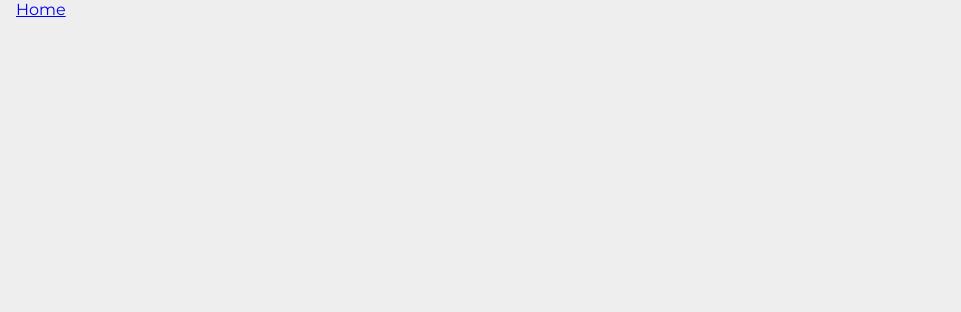
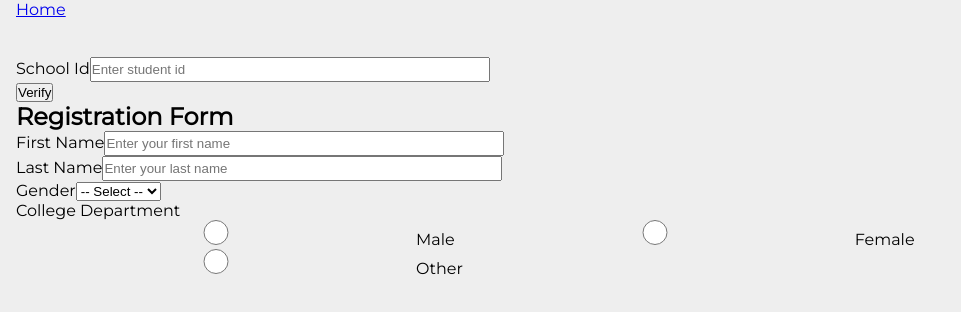
Before and after one commit to rachensan/INsys-rachensan, a React (Vite) app in the folder frontend/: page /register in a window 1280 px wide. Before the commit this address had no page. Shown: the top 312 px of the page, without its empty margins (0-961 px from the left). Built offline with nearby package versions, Linux system fonts and the light colour scheme; a web font is replaced by a local one.

Commit message:
Add: Frontend Register Student

```diff
--- /dev/null
+++ b/frontend/public/inputField.css
@@ -0,0 +1,5 @@
+
+
+.input-field {
+  background-color: bisque;
+}
--- /dev/null
+++ b/frontend/src/App.jsx
@@ -0,0 +1,27 @@
+import {BrowserRouter, Routes, Route, useNavigate, Link} from 'react-router-dom'
+
+import RegisterStudent from './pages/RegisterStudent.jsx'
+
+
+import Home from './teacherS/Home';
+import HandleExam from './teacherS/HandleExam';
+import SelectedSection from './teacherS/handleExam/2-Section';
+
+import AllQuestions from './teacherS/handleExam/3-AllQuesType';
+import Identification from './teacherS/handleExam/3-Identification';
+
+function App() {
+  return(
+    <BrowserRouter>
+    <Link to='/'> Home </Link> <br/><br/><br/>
+      <Routes>
+        <Route path='/' element={<Home />} />
+        <Route path='/create-exam' element={<HandleExam />} />
+        <Route path='/handle-exam/:id' element={<HandleExam />} />
+        <Route path='/register' element={<RegisterStudent />} />
+      </Routes>
+    </BrowserRouter>
+  )
+}
+
+export default App;
--- /dev/null
+++ b/frontend/src/components/InputFields.jsx
@@ -0,0 +1,20 @@
+import React from "react";
+
+function InputField ({ label, type="text", name, value, onChange, placeholder }) {
+  return (
+    <>
+    <div>
+      <label>{label}</label>
+      <input className="input-field"
+        type={type}
+        name={name}
+        value={value}
+        onChange={onChange}
+        placeholder={placeholder}
+      />
+    </div>
+    </>
+  );
+}
+
+export default InputField;
--- /dev/null
+++ b/frontend/src/components/RadioButton.jsx
@@ -0,0 +1,23 @@
+import React from "react";
+
+function RadioButton({ label, name, value, onChange, options }) {
+  return (
+    <div>
+      <p>{label}</p>
+      {options.map((option, index) => (
+        <label key={index}>
+          <input
+            type="radio"
+            name={name}
+            value={option.value}
+            checked={value === option.value}
+            onChange={onChange}
+          />
+          {option.label}
+        </label>
+      ))}
+    </div>
+  );
+}
+
+export default RadioButton;
--- /dev/null
+++ b/frontend/src/components/SelectFields.jsx
@@ -0,0 +1,18 @@
+function SelectField({ label, name, value, onChange, options }) {
+  return (
+    <div>
+      <label htmlFor={name}>{label}</label>
+      <select id={name} name={name} value={value} onChange={onChange}>
+        <option value="">-- Select --</option>
+        {options.map((option, index) => (
+          <option key={index} value={option.value}>
+            {option.label}
+          </option>
+        ))}
+      </select>
+    </div>
+  );
+}
+
+
+export default SelectField;
--- a/frontend/src/index.jsx
+++ b/frontend/src/index.jsx
@@ -9,7 +9,7 @@
 // // ReactDOM.render(<BrowserRouter><App /></BrowserRouter>, document.getElementById('root'))
 // //createRoot(document.getElementById('root')).render(<App />);
 
-import App from './teacherS/App.jsx'
+import App from './App.jsx'
 import { createRoot } from 'react-dom/client'
 
 const container = document.getElementById('root');
--- /dev/null
+++ b/frontend/src/pages/RegisterStudent.jsx
@@ -0,0 +1,85 @@
+import { useEffect, useState } from "react";
+import InputField from "../components/InputFields.jsx"
+import RadioButton from "../components/RadioButton.jsx";
+import SelectField from "../components/SelectFields.jsx";
+
+function RegisterStudent() {
+  const [formRegister, setFormRegister] = useState({
+    username: "",
+    password: "",
+    firstName: "",
+    lastName: "",
+    userGender: "",
+    college: ""
+  });
+
+  const handleSubmit = (e) => { //i just grabbed this from my old shyt
+    e.preventDefault();
+
+    console.log(formRegister);
+  }
+
+  const handleChange = (e) => {
+    const { name, value } = e.target;
+    setFormRegister((prev) => ({
+      ...prev,
+      [name]: value,
+    }));
+  };
+
+  return (
+    <>
+    <InputField
+        label="School Id"
+        name="username"
+        value={formRegister.username}
+        onChange={handleChange}
+        placeholder="Enter student id"
+    />
+    <button>Verify</button>
+    <form onSubmit={handleSubmit}>
+      <h2> Registration Form </h2>
+      <InputField
+        label="First Name"
+        name="firstName"
+        value={formRegister.firstName}
+        onChange={handleChange}
+        placeholder="Enter your first name"
+      />
+      <InputField
+        label="Last Name"
+        name="lastName"
+        value={formRegister.lastName}
+        onChange={handleChange}
+        placeholder="Enter your last name"
+      />
+      <SelectField
+        label="Gender"
+        name="userGender"
+        value={formRegister.userGender}
+        onChange={handleChange}
+        options={[
+          { label: "CCS", value: "CCS" },
+          { label: "CEA", value: "CEA" },
+          { label: "CBA", value: "CBA" },
+          { label: "CHM", value: "CHM" },
+          { label: "GA", value: "GA" }
+        ]}
+      />
+      <RadioButton
+        label="College Department"
+        name="college"
+        value={formRegister.college}
+        onChange={handleChange}
+        options={[
+          { label: "Male", value: "male" },
+          { label: "Female", value: "female" },
+          { label: "Other", value: "other" }
+        ]}
+      />
+    </form>
+
+    </>
+  );
+}
+export default RegisterStudent;
--- a/frontend/src/teacherS/App.jsx
+++ /dev/null
@@ -1,23 +0,0 @@
-import {BrowserRouter, Routes, Route, useNavigate, Link} from 'react-router-dom'
-
-import Home from './Home';
-import HandleExam from './HandleExam';
-import SelectedSection from './handleExam/2-Section';
-
-import AllQuestions from './handleExam/3-AllQuesType';
-import Identification from './handleExam/3-Identification';
-
-function App() {
-  return(
-    <BrowserRouter>
-    <Link to='/'> Home </Link>
-      <Routes>
-        <Route path='/' element={<Home />} />
-        <Route path='/create-exam' element={<HandleExam />} />
-        <Route path='/handle-exam/:id' element={<HandleExam />} />
-      </Routes>
-    </BrowserRouter>
-  )
-}
-
-export default App;
```
Also changed, not shown: frontend/src/context/AuthContext.js (added, +18 -0 lines), frontend/src/pages/Login.jsx (added), frontend/src/pages/RegisterTeacher.jsx (added).
